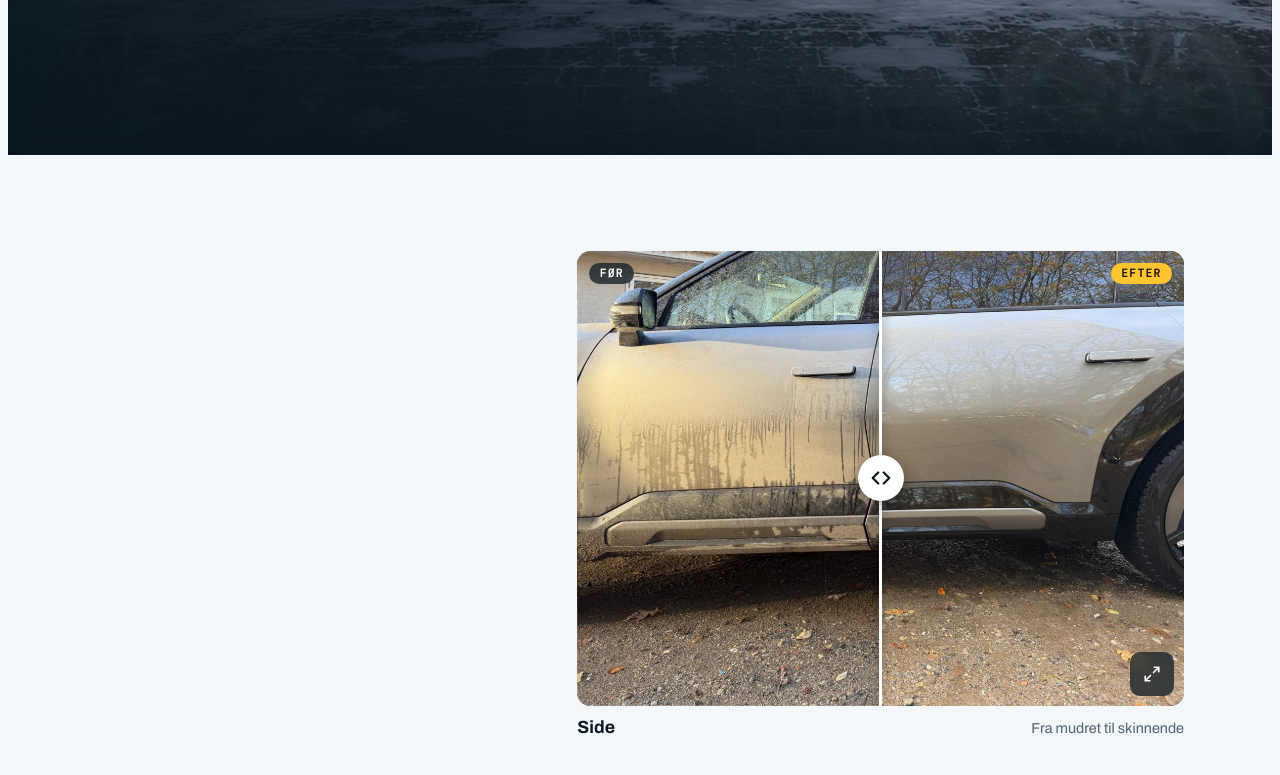
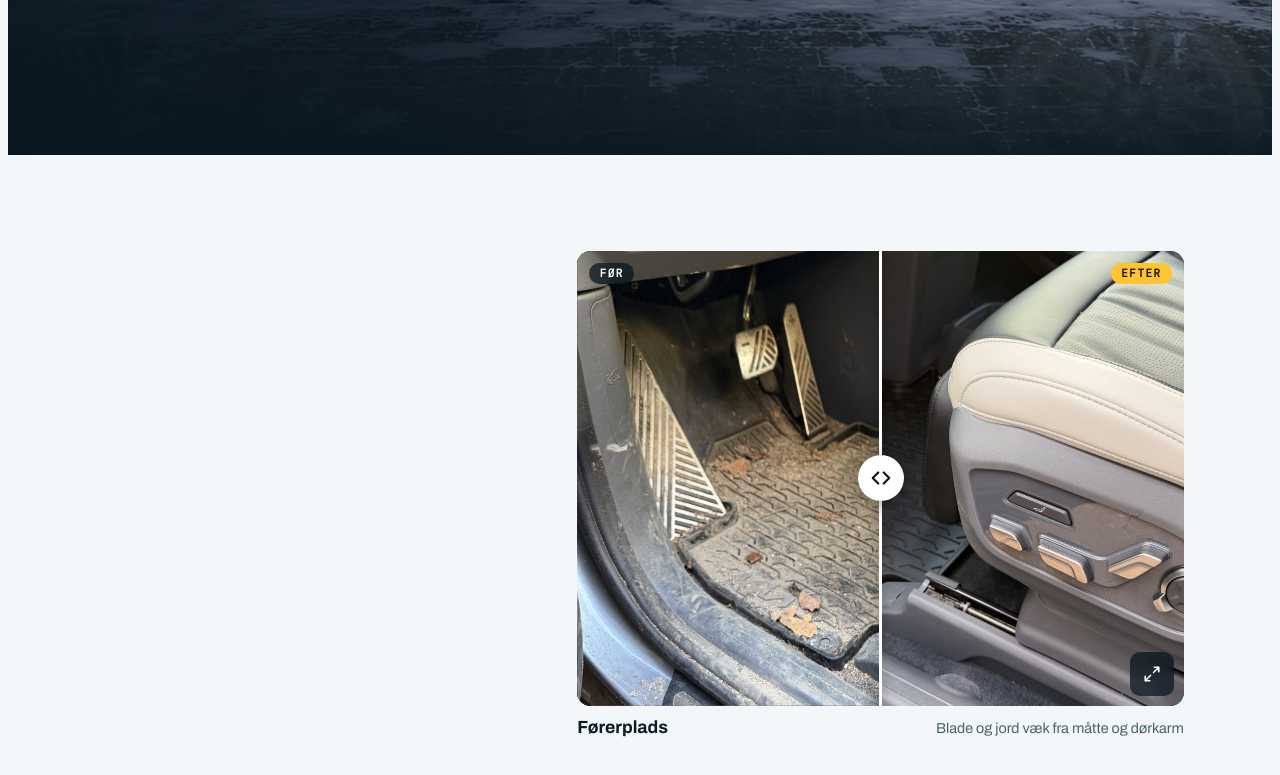
Before and after one commit to Viktors-Bilpleje/Viktors-Bilpleje.github.io, a plain HTML site: page index.html in a window 1280 px wide. Shown: the part 829-1604 px from the top of the page. Drawn offline with Linux system fonts and the light colour scheme.

Commit message:
Forside: Kia-førerplads som før/efter-eksempel
Co-Authored-By: Claude Opus 5.5 <noreply@anthropic.com>
Claude-Session: https://claude.ai/code/session_0194ZkRyJzFzLHQueJNqYMsb

```diff
--- a/index.html
+++ b/index.html
@@ -101,15 +101,15 @@
       <div class="ba-list fe-one">
         <figure class="ba-card">
           <div class="ba">
-            <img src="galleri/kia-side-efter.jpg" alt="Side efter vask" loading="lazy">
-            <img class="ba-before" src="galleri/kia-side-foer.jpg" alt="Side på samme bil før vask" loading="lazy">
+            <img src="galleri/kia-foererplads-efter.jpg" alt="Førerplads efter vask" loading="lazy">
+            <img class="ba-before" src="galleri/kia-foererplads-foer.jpg" alt="Førerplads på samme bil før vask" loading="lazy">
             <span class="ba-tag l">Før</span><span class="ba-tag r">Efter</span>
-            <input type="range" min="0" max="100" value="50" step="0.5" aria-label="Før og efter: side">
+            <input type="range" min="0" max="100" value="50" step="0.5" aria-label="Før og efter: førerplads">
             <span class="ba-line"></span>
             <button class="ba-open" type="button" aria-label="Åbn i stor visning"><svg width="18" height="18" viewBox="0 0 24 24" fill="none" stroke="currentColor" stroke-width="2.2" stroke-linecap="round" stroke-linejoin="round" aria-hidden="true"><path d="M15 3h6v6M9 21H3v-6M21 3l-7 7M3 21l7-7"/></svg></button>
             <span class="ba-knob"><svg width="22" height="22" viewBox="0 0 24 24" fill="none" stroke="currentColor" stroke-width="2.4" stroke-linecap="round" stroke-linejoin="round" aria-hidden="true"><path d="M9 6l-6 6 6 6M15 6l6 6-6 6"/></svg></span>
           </div>
-          <figcaption class="ba-cap"><b>Side</b><span>Fra mudret til skinnende</span></figcaption>
+          <figcaption class="ba-cap"><b>Førerplads</b><span>Blade og jord væk fra måtte og dørkarm</span></figcaption>
         </figure>
       </div>
     </div>
```
